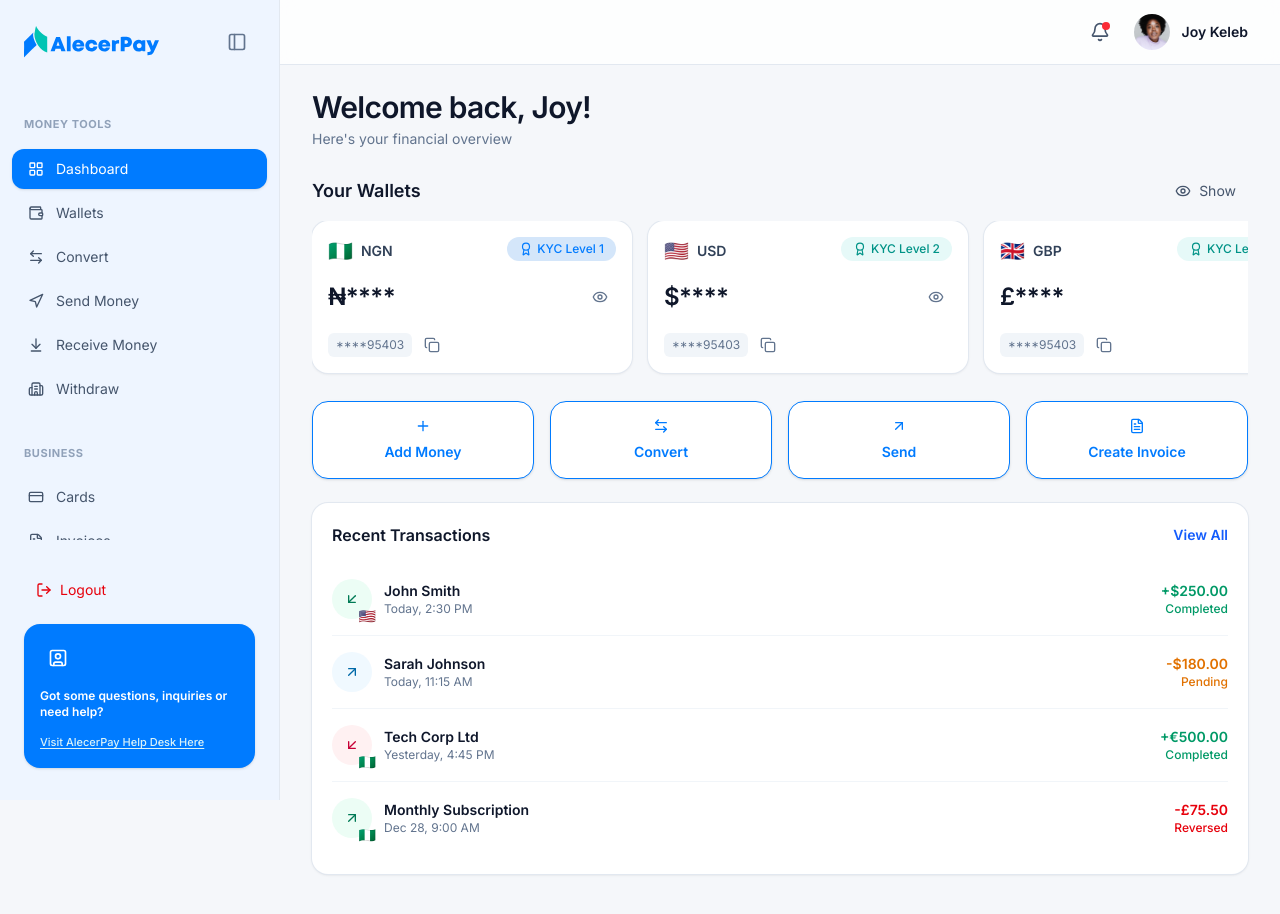
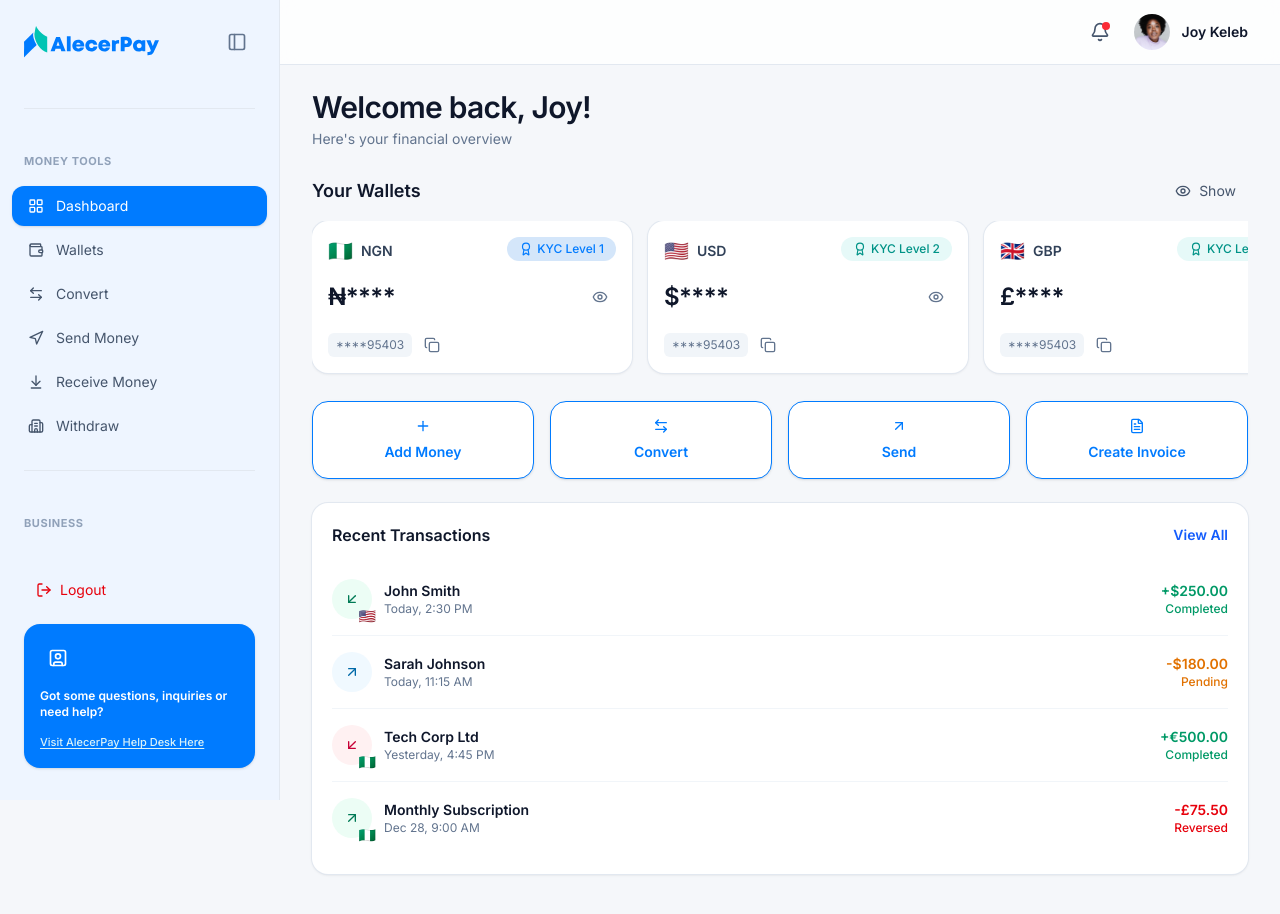
Before and after one commit to FavourPeters/alecerpay, a Next.js app: page / in a window 1280 px wide. Shown: the top 914 px of the page. Built offline with nearby package versions, Linux system fonts and the light colour scheme.

Commit message:
dividers added

```diff
--- a/components/dashboard/Sidebar.tsx
+++ b/components/dashboard/Sidebar.tsx
@@ -35,9 +35,14 @@ function SectionLabel({
   if (collapsed) return null;
 
   return (
-    <div className="px-6 pt-8 pb-3 text-[11px] font-bold uppercase tracking-wider text-slate-400">
-      {children}
-    </div>
+    <>
+      <hr className="mx-6 border-slate-200 my-6" />
+      {!collapsed && (
+        <div className="px-6 pt-5 pb-3 text-[11px] font-bold uppercase tracking-wider text-slate-400">
+          {children}
+        </div>
+      )}
+    </>
   );
 }
 
```
